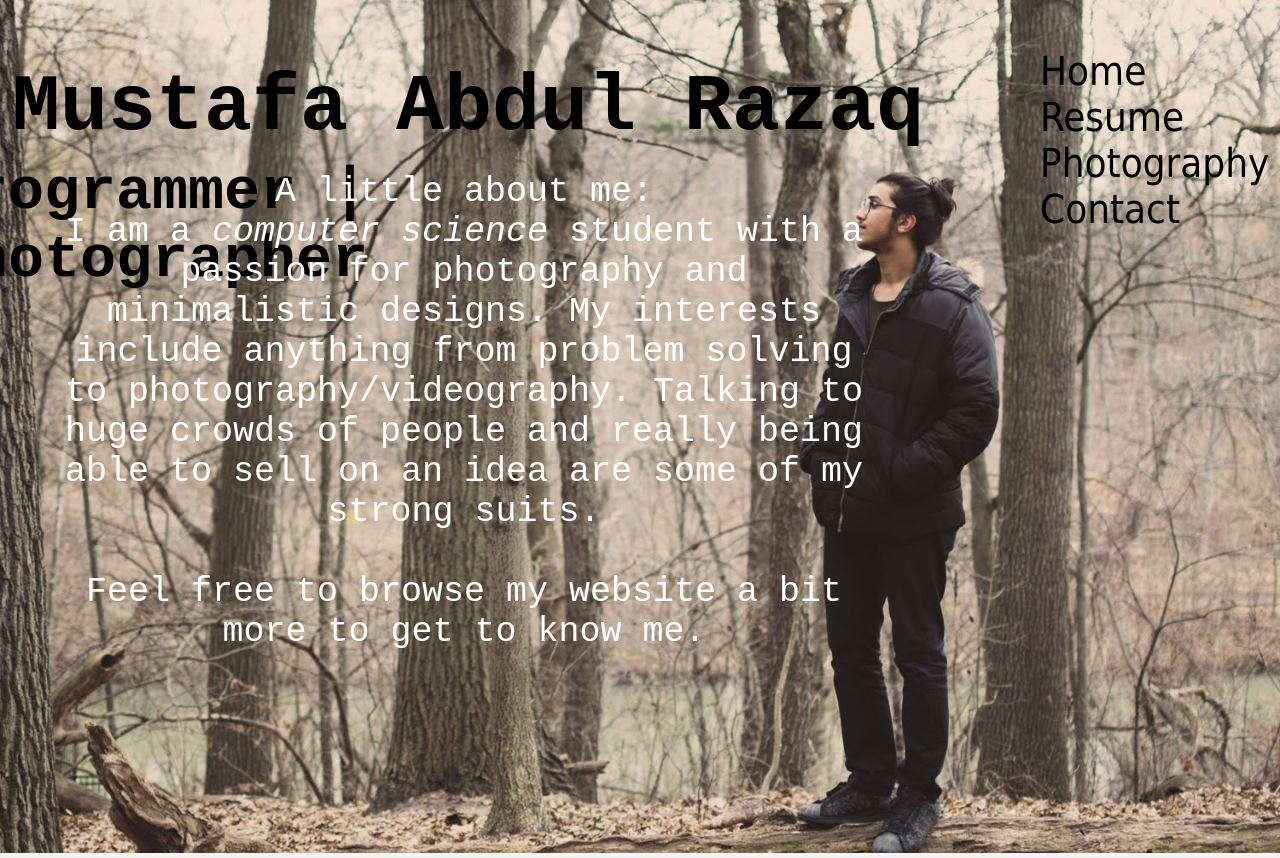
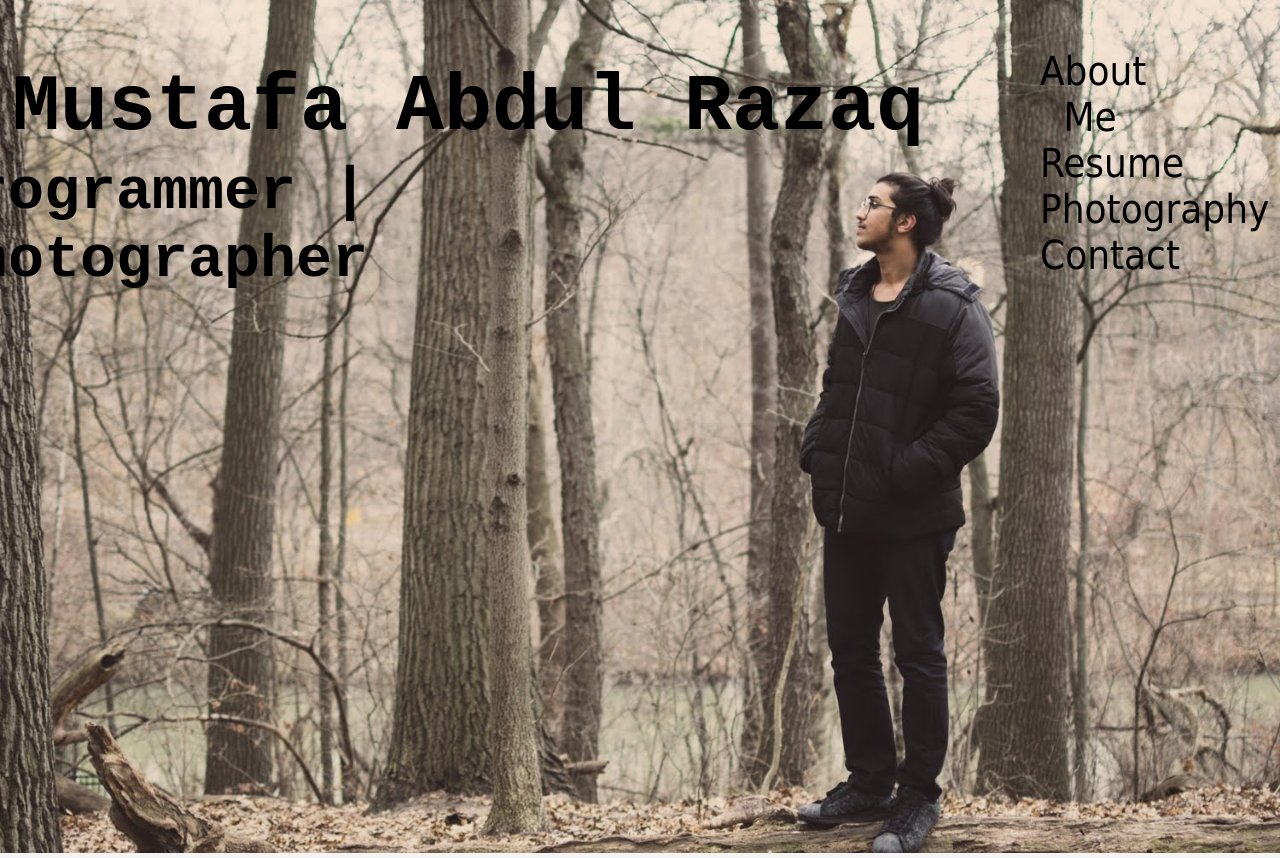
Before and after one commit to mustafaimam/newPersonalWebsite, a plain HTML site: page index.html in a window 1280 px wide. Drawn offline with Linux system fonts and the light colour scheme.

Commit message:
Update
Removed shadow on the nav bar(didnt fit it) created an about me page instead of having the text on the front page. still need to fix CS in files.

```diff
--- a/css/style.css
+++ b/css/style.css
@@ -47,7 +47,7 @@ li a{
 }
 
 li a:hover {
-	background-color: #555;
+
 	color:white;
 }
 
@@ -64,11 +64,11 @@ nav{
 
 p{
 	width:800px;
-	margin-right:25%;
-	position:absolute;
+	margin-right:40%;
+	position:relative;
 	bottom:20%;
-	left:5%;
+	left:50%
 	text-align:center;
 	font-size:35px;
-	color:white;
+	color:orange;
 }
--- a/index.html
+++ b/index.html
@@ -14,16 +14,16 @@
 			<h2>Programmer | Photographer</h2>
 		</header>
 
-		<ul>
-			<nav>
-				<li><a href="index.html" id="1">Home</a></li>
+		<nav>
+			<ul>
+				<li><a href="about me.html" targe="_blank">About Me</a></li>
 				<li><a href="resume.pdf" target="_blank">Resume</a></li>
 				<li><a href="photography.html" target="_blank">Photography</a></li>
 				<li><a href="contact.html" target="_blank">Contact</a></li>
-			</nav>
-		</ul>
+			</ul>
+		</nav>
 
-		<p>A little about me:<br>I am a <em>computer science</em> student with a passion for photography and minimalistic designs. My interests include anything from problem solving to photography/videography. Talking to huge crowds of people and really being able to sell on an idea are some of my strong suits.<br><br>Feel free to browse my website a bit more to get to know me.</p>
+
 
 	</body>
 	</div>
```
Also changed, not shown: about me.html (added, +14 -0 lines), img/pic03.jpg (added).
